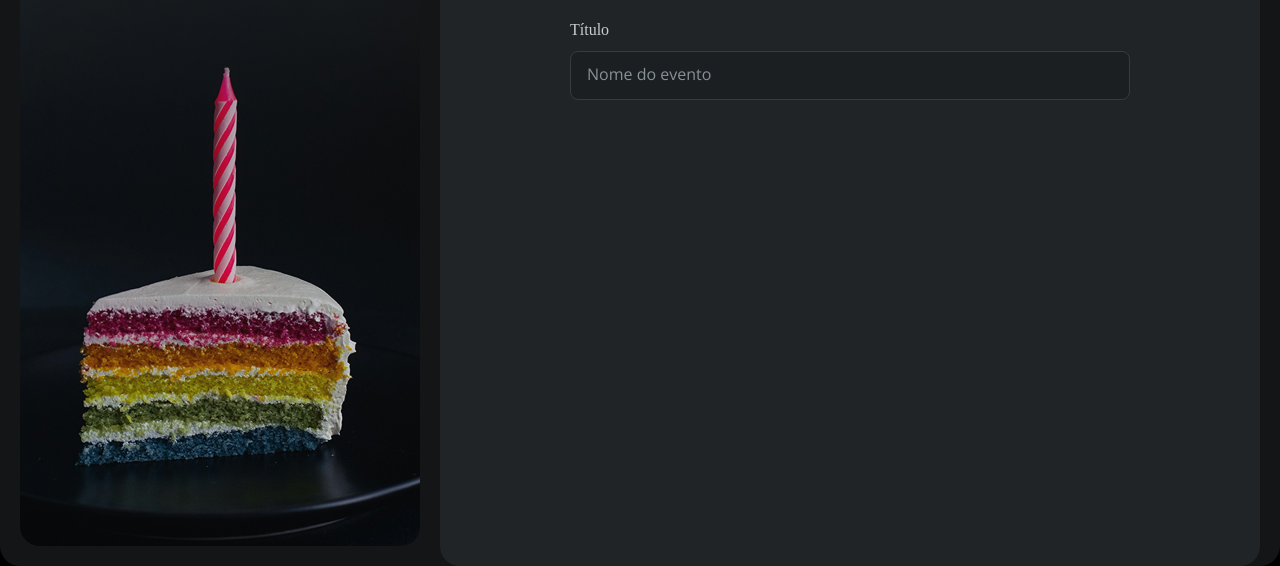
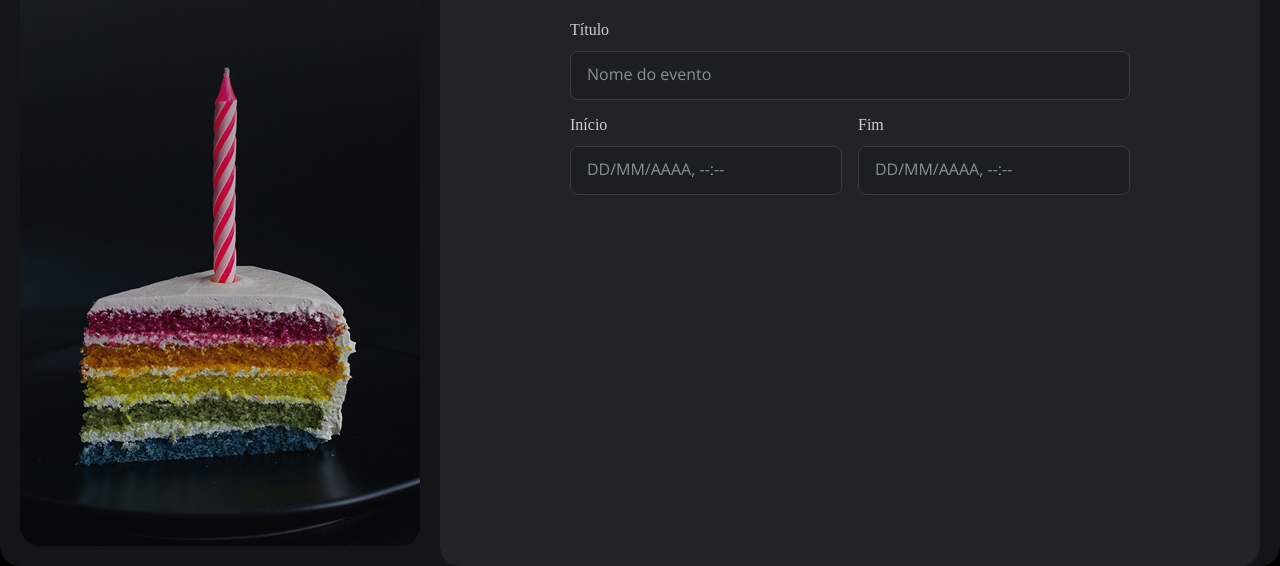
Before and after one commit to ROBERTOKPP/Formulario-de-convite, a plain HTML site: page index.html in a window 1280 px wide. Shown: the part 282-848 px from the top of the page. Drawn offline with nearby package versions, Linux system fonts and the light colour scheme.

Commit message:
continuacao

```diff
--- a/index.html
+++ b/index.html
@@ -31,12 +31,36 @@
           <form action="">
             <fieldset class="section">
               <div class="frame-4">
-              <img src="assets/icons/calendar.svg" alt="icons de calaendario">
-              <legend>Sobre o evento</legend>
-            </div>
+                <img src="assets/icons/calendar.svg" alt="icons de calaendario">
+                <legend>Sobre o evento</legend>
+              </div>
+              <div class="text-input">
+                <label for="title">Título</label>
+                <input type="text" name="title" id="title" placeholder="Nome do evento">
+              </div>
 
-            <label for="title">Título</label>
-            <input type="text" name="title" id="title" placeholder="Nome do evento">
+              <div class="container-text-input">
+                  <div class="text-input">
+                    <label for="start">Início</label>
+                    <input type="text" name="start" id="start" placeholder="DD/MM/AAAA, --:--">
+                  </div>
+                  <div class="text-input">
+                    <label for="end">Fim</label>
+                    <input type="text" name="end" id="end" placeholder="DD/MM/AAAA, --:--">
+                </div>
+              </div>
+
+              <!-- <div class="container-segmented-control">
+                <input type="radio" id="control-presencial" name="type" id="control-presencial" value="Presencial">
+                <label for="control-presencial">Presencial</label>
+
+                <input type="radio" id="control-on" name="type"  value="oline">
+                <label for="control-presencial">Online</label>
+
+              </div> -->
+
+
+
             </fieldset>
           </form>
 
--- a/style/fields/input.css
+++ b/style/fields/input.css
@@ -6,7 +6,7 @@ input{
   border: 1px solid var(--input-stroke);
   background-color: var(--input-base);
   color: var(--text-body);
-
+  margin-bottom: 1rem;
   &::placeholder{
     color: var(--input-placeholder);
     font: 400 1rem var(--font-body); ;
--- a/style/from.css
+++ b/style/from.css
@@ -14,3 +14,9 @@ fieldset{
       height: 1.5rem;
     }
   }
+
+.container-text-input{
+  display: grid;
+  grid-auto-flow: column;
+  gap: 1rem;
+}
```
Also changed, not shown: style/layout.css (line endings or trailing spaces).
